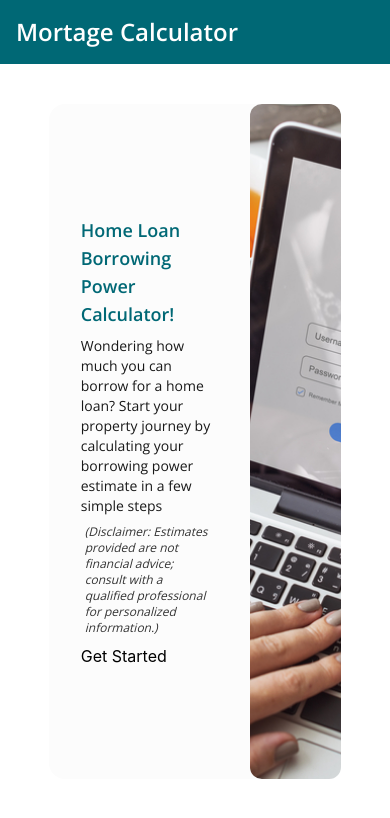
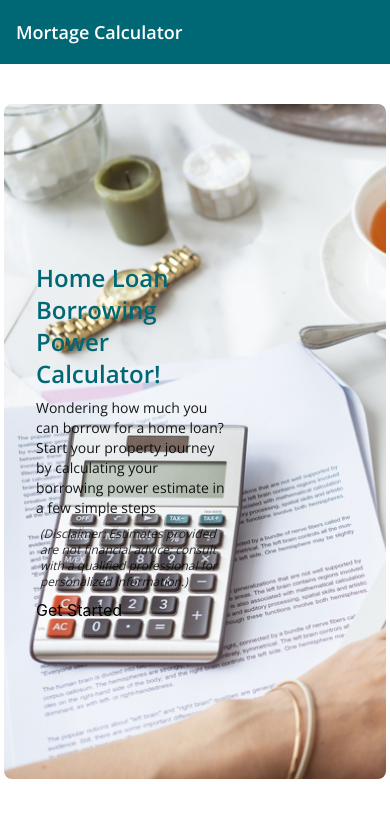
Before and after one commit to shahhussainraja/MortageCalculator, a React (Create React App) app: page / in a window 390 px wide. Shown: the top 818 px of the page. Built offline with nearby package versions, Linux system fonts and the light colour scheme; the HTML template or start-up script is replaced by a standard one.

Commit message:
new code is added

```diff
--- a/src/App.js
+++ b/src/App.js
@@ -17,7 +17,7 @@ function App() {
         {/* Logo */}
         <div className='h-16 w-full flex items-center justify-start space-x-2 pl-4 bg-[#006875]'>
           {/* <img src={logo} alt='logo' className='w-10 h-10'></img> */}
-          <p className='font-bold font-OpenSansRegular  text-2xl text-white'>Mortage Calculator</p>
+          <p className='font-bold font-OpenSansRegular text-lg sm:text-2xl text-white'>Mortage Calculator</p>
         </div>
 
         <BrowserRouter>
--- a/src/Pages/Calculator.jsx
+++ b/src/Pages/Calculator.jsx
@@ -40,13 +40,11 @@ function Calculator() {
         return error
     }
 
-
-
     return (
         <>
             <div className="h-screen flex flex-col items-center justify-center relative">
 
-                <div className='h-[80%] w-[75%] rounded-2xl mt-10 flex bg-[#fcfcfc]'>
+                <div className='h-[80%] w-full sm:w-[75%] rounded-2xl mt-10 flex bg-[#fcfcfc]'>
                     <div className='flex-1 sm:flex-[.6] flex items-start justify-center flex-col px-8'>
                         <p className='font-OpenSansRegular font-bold text-2xl pb-2 text-[#006875]'>How much can I borrow?</p>
                         <Formik
@@ -80,7 +78,7 @@ function Calculator() {
                                         {({ field, form }) => (
                                             <FormControl isInvalid={form.errors.dependent && form.touched.dependent}>
                                                 <FormLabel className='flex flex-row items-center'>Number of Childerns <FaChildren className='ml-2' /></FormLabel>
-                                                <Select  {...field} placeholder='Select Number of Dependents' size={"md"}   >
+                                                <Select  {...field} placeholder='Select Number of Childerns' size={"md"}   >
                                                     <option>0</option>
                                                     <option>1</option>
                                                     <option>2</option>
@@ -125,18 +123,19 @@ function Calculator() {
                 {/* result model */}
                 <div className={`absolute top-[10%] left-[50] ${isOpen ? 'z-[2]' : 'z-[-1]' } `}>
                     <ScaleFade initialScale={0.2} in={isOpen} >
-                        <div className='w-[450px] sm:w-[600px] bg-white-500 rounded-xl p-5 bg-[#006875] text-white !important'>
+                        <div className='w-[400px] sm:w-[600px] bg-white-500 rounded-xl p-5 bg-[#006875] text-white !important'>
                             <div className='min-w-full flex items-end justify-end'>
                                 <CloseButton size='md' onClick={()=>{setIsOpen(false)}} />
                             </div>
 
                             <div className='flex justify-center '>
-                                <p className='font-OpenSansRegular text-2xl sm:text-4xl font-bold '>Borrowing power</p>
+                                <p className='font-OpenSansRegular text-3xl sm:text-4xl font-bold '>Borrowing power</p>
                             </div>
-                            <div className='flex flex-row  justify-between mt-8'>
+                            <div className='flex flex-col sm:flex-row  justify-between mt-8'>
                                 <p className="font-OpenSansRegular font-bold text-2xl ">You could borrow up to</p>
                                 <p className="font-OpenSansRegular font-extrabold text-3xl">$ {bCapacity?.toLocaleString()}</p>
                             </div>
+                                <p className='font-OpenSansRegular italic px-1 mt-2 opacity-80 text-xs '>(Disclaimer: Estimates provided are not financial advice; consult with a qualified professional for personalized information.)</p>
                             <div className='flex flex-row items-end  justify-end min-w-full space-x-2 mt-10'>
                             <Button onClick={()=>{setIsOpen(false)}}>Close</Button>
                             <Button onClick={()=>{setIsOpen(false)}}> Recalculate</Button>
--- a/src/Pages/CustomCSS.css
+++ b/src/Pages/CustomCSS.css
@@ -3,8 +3,9 @@
     background-image: url(../Images/bg.jpeg);
     background-size: cover;
     background-position-x: center ;
-    transition: all 0.9s ease
+    transition: all 0.9s ease;
 }
+
 
 /* calculate page */
 
--- a/src/Pages/StartGuide.jsx
+++ b/src/Pages/StartGuide.jsx
@@ -8,14 +8,14 @@ function StartGuide() {
   return (
     <div className="h-screen flex justify-center ">
 
-        <div className='h-[80%] w-[75%] rounded-2xl mt-10 flex bg-[#fcfcfc]'>
+        <div className='m-1 h-[80%] w-full sm:w-[75%] rounded-lg mt-10 flex bg-[#fcfcfc] bg-GuideBackground bg-cover  sm:bg-none'>
             <div className='flex-[.6] flex items-start justify-center flex-col px-8 space-y-2'>
-                <p className='font-OpenSansRegular font-extrabold text-lg lg:text-3xl text-[#006875] '>Home Loan Borrowing Power Calculator!<br></br></p>
-                <p className='font-OpenSansRegular font-medium text-sm lg:text-xl opacity-90'>Wondering how much you can borrow for a home loan? Start your property journey by calculating your borrowing power estimate in a few simple steps </p>
+                <p className='font-OpenSansRegular font-extrabold text-2xl lg:text-3xl text-[#006875] '>Home Loan Borrowing Power Calculator!<br></br></p>
+                <p className='font-OpenSansRegular font-medium text-sm lg:text-xl opacity-90 '>Wondering how much you can borrow for a home loan? Start your property journey by calculating your borrowing power estimate in a few simple steps </p>
                 <p className='font-OpenSansRegular italic px-1 mt-2 opacity-80 text-xs lg:text-sm'>(Disclaimer: Estimates provided are not financial advice; consult with a qualified professional for personalized information.)</p>
                 <Button  mt={3} colorScheme='telegram' onClick={()=> navigate("/Calculate")}>Get Started</Button>
             </div>
-            <div className='flex-[.4] rounded-xl guideImage'>
+            <div className='hidden sm:block sm:flex-[.4] rounded-xl guideImage'>
                 {/* imge Container */}
             </div>
 
--- a/tailwind.config.js
+++ b/tailwind.config.js
@@ -7,6 +7,9 @@ module.exports = {
         Montserratbold : ["Montserrat", "sans-serif"],
         OpenSansRegular:['Open Sans', "sans-serif"],
         OpenSansSemibold:['Open Sans', "sans-serif"],
+      },
+      backgroundImage:{
+        "GuideBackground" : "url('/src/Images/bg.jpeg')"
       }
     },
   },
```
